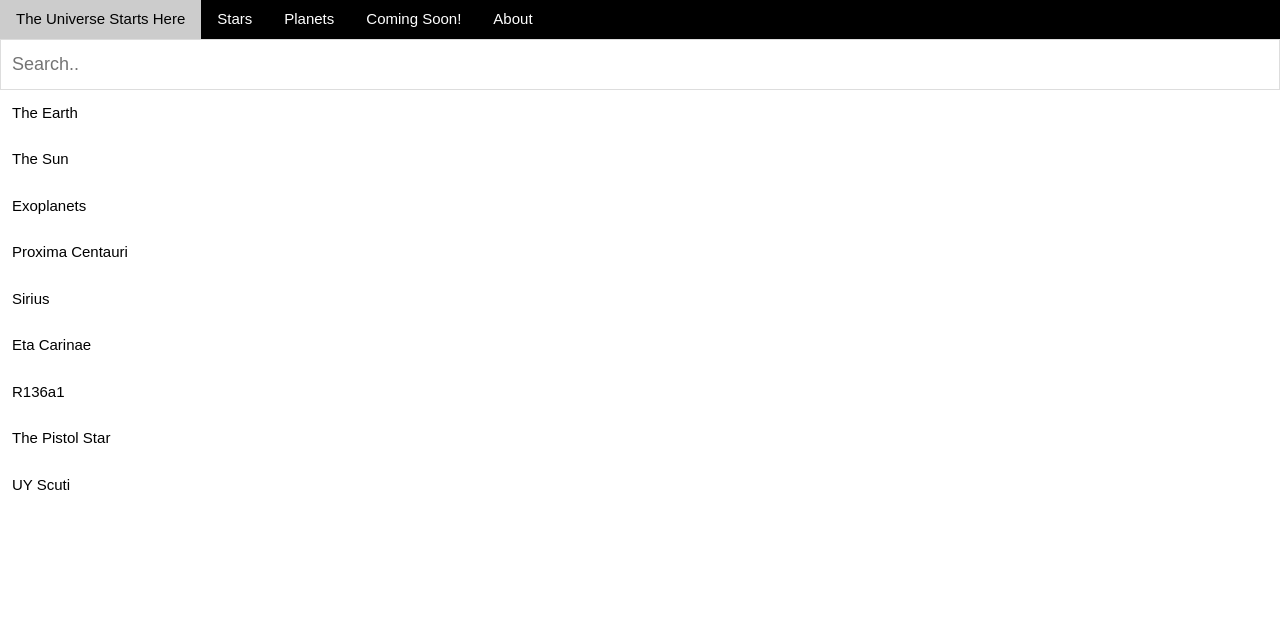
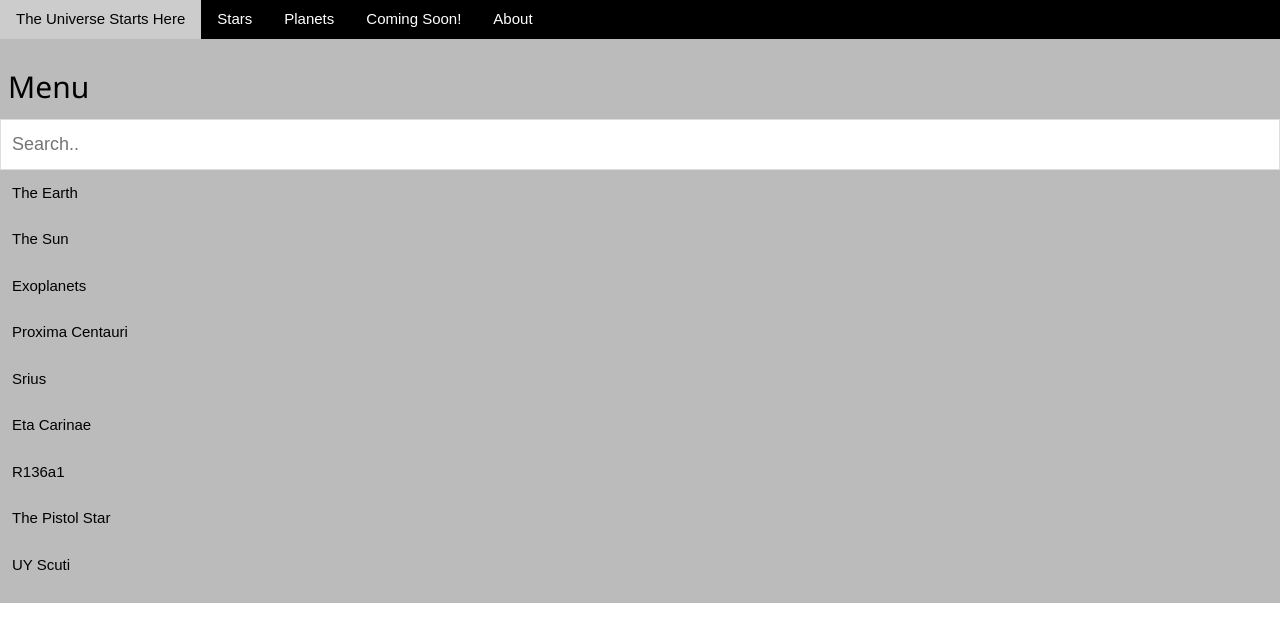
Before and after one commit to OmegaCentauri01/OmegaCentauri01.github.io, a plain HTML site: page index.html in a window 1280 px wide. Drawn offline with nearby package versions, Linux system fonts and the light colour scheme.

Commit message:
Update index.html

```diff
--- a/index.html
+++ b/index.html
@@ -68,19 +68,22 @@
   <a href="#about" class="w3-button w3-baritem">About</a>
   <a href="#coming-soon" class="w3-button w3-bar-item">Coming Soon!</a>
 </nav>
+<div class="row">
+  <div class="left" style="background-color:#bbb;">
+    <h2>Menu</h2>
     <input type="text" id="mySearch" onkeyup="myFunction()" placeholder="Search.." title="Type in a category">
-
     <ul id="myMenu">
       <li><a href="#">The Earth</a></li>
       <li><a href="#">The Sun</a></li>
       <li><a href="#">Exoplanets</a></li>
       <li><a href="#">Proxima Centauri</a></li>
-  <li><a href="#">Sirius</a></li>
+      <li><a href="#">Srius</a></li>
       <li><a href="#">Eta Carinae</a></li>
       <li><a href="#">R136a1</a></li>
       <li><a href="#">The Pistol Star</a></li>
       <li><a href="#">UY Scuti</a></li>
     </ul>
+  </div>
 <script>
   function myFunction() {
   // Declare variables
```
Lines whose indentation alone changed are shown as unchanged.
